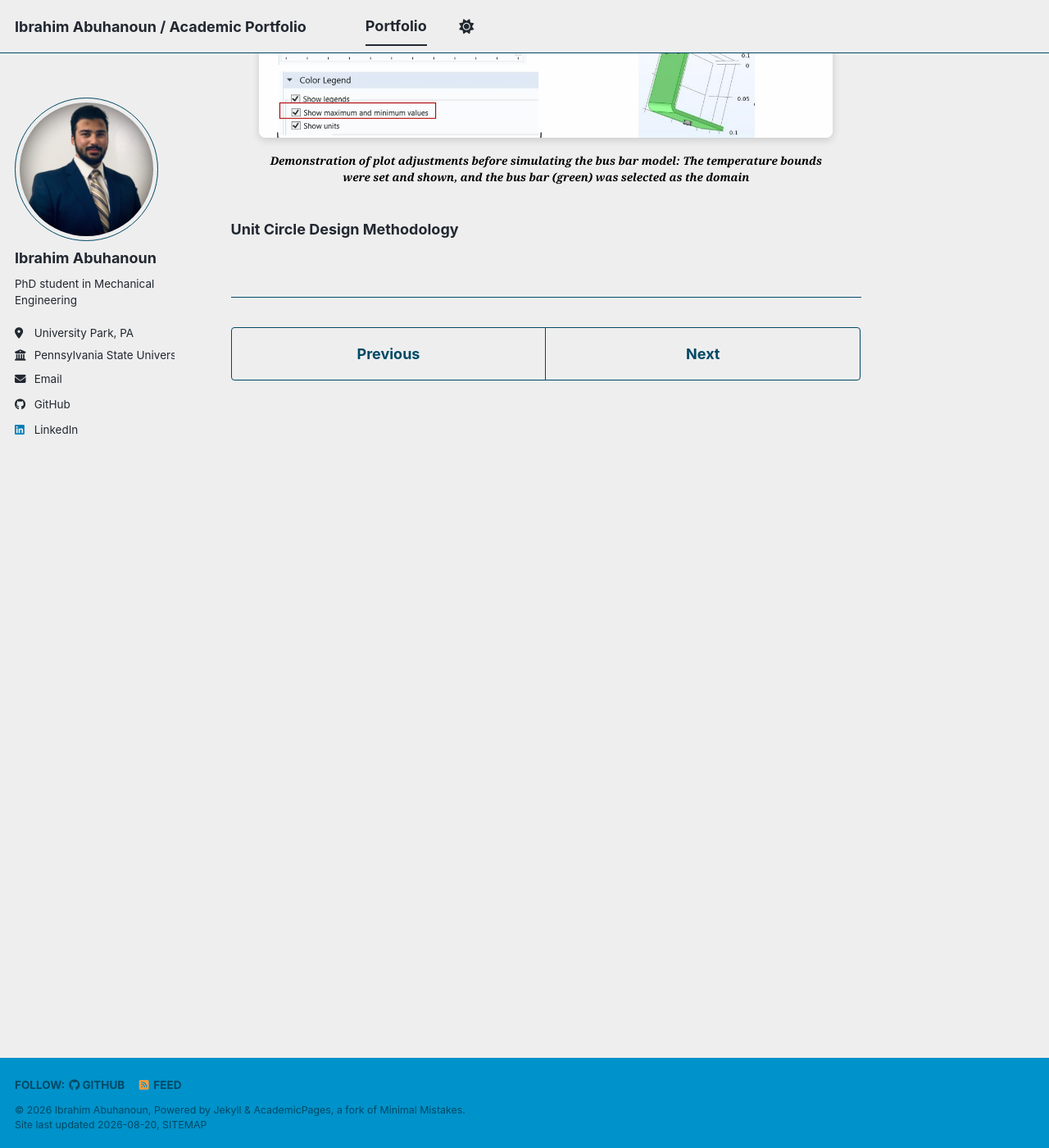
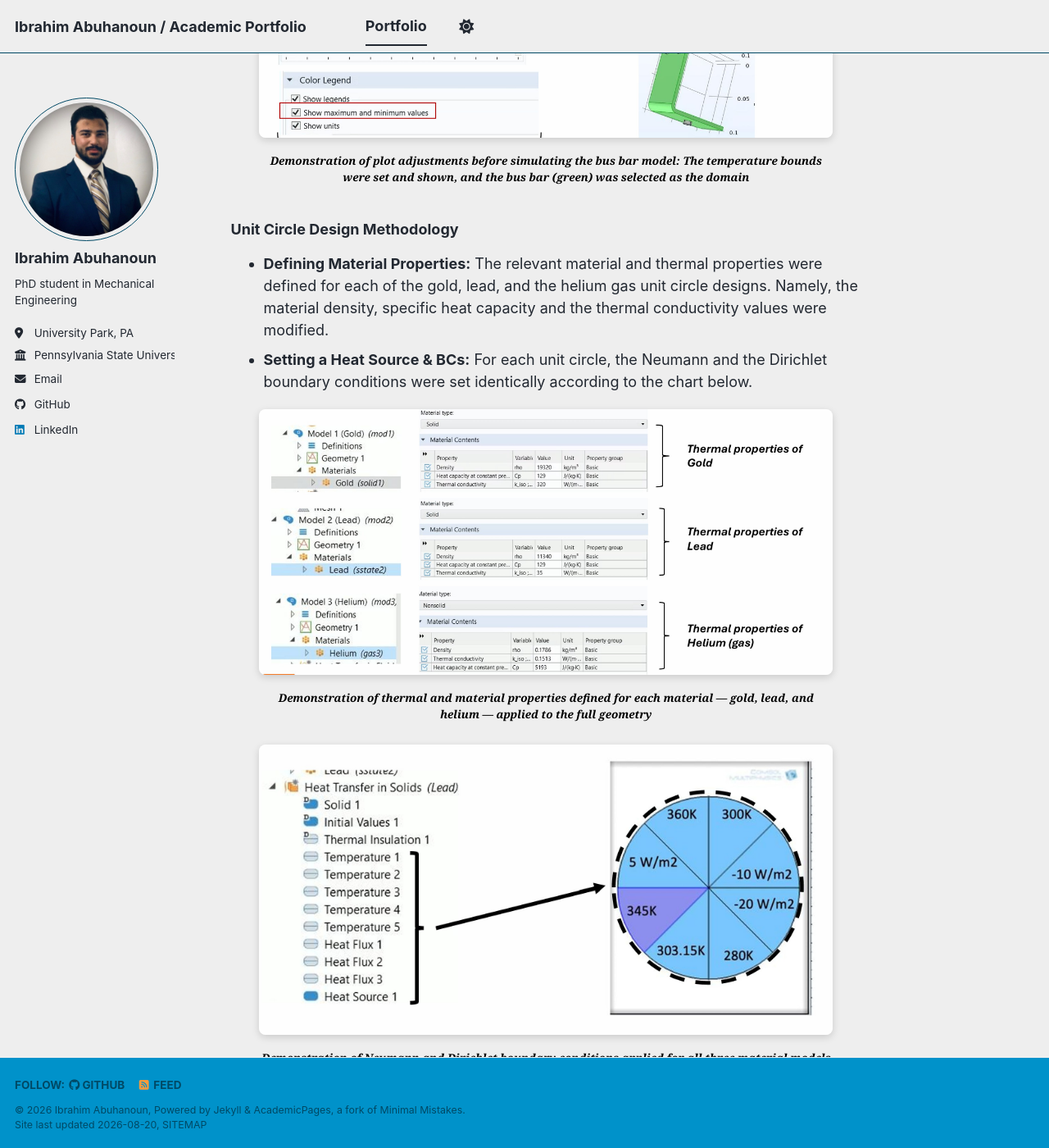
Before and after one commit to IbrahimAbuhanoun/IbrahimAbuhanoun.github.io, a Jekyll site: the page built from _portfolio/portfolio-4.md, in a window 1280 px wide and 1400 px high, scrolled down 1420 px. Shown: the whole window at 82% size. Built offline with Jekyll 4.4.1, drawn with Linux system fonts in a browser that asks for light colours; a style sheet for code colours, icons or effects is not loaded.

Commit message:
Update portfolio-4.md

```diff
--- a/_portfolio/portfolio-4.md
+++ b/_portfolio/portfolio-4.md
@@ -48,3 +48,39 @@ The objective of this study was to investigate the effect of material selection
 </div>
 
 ### Unit Circle Design Methodology
+- **Defining Material Properties:** The relevant material and thermal properties were defined for each of the gold, lead, and the helium gas unit circle designs. Namely, the material density, specific heat capacity and the thermal conductivity values were modified.
+- **Setting a Heat Source & BCs:** For each unit circle, the Neumann and the Dirichlet boundary conditions were set identically according to the chart below.
+
+<div class="research-figure-grid" style="grid-template-columns: 1fr; margin-top:20px;">
+  <figure class="research-figure" style="max-width:700px; margin:0 auto; width:100%;">
+    <img
+      src="/images/COMSOL/Def_Mats.jpg"
+      alt="Material definitions for gold, lead, and helium models"
+      style="width:100%;
+             height:auto;
+             display:block;
+             border-radius:8px;
+             box-shadow:0 3px 10px rgba(0,0,0,0.15);"
+    >
+    <figcaption class="research-caption" style="text-align:center; width:100%; color:#000; font-weight:bold; font-style:italic;">
+      Demonstration of thermal and material properties defined for each material — gold, lead, and helium — applied to the full geometry
+    </figcaption>
+  </figure>
+</div>
+
+<div class="research-figure-grid" style="grid-template-columns: 1fr; margin-top:20px;">
+  <figure class="research-figure" style="max-width:700px; margin:0 auto; width:100%;">
+    <img
+      src="/images/COMSOL/Heat_Src_BC.jpg"
+      alt="Heat source and boundary conditions applied to the unit circle"
+      style="width:100%;
+             height:auto;
+             display:block;
+             border-radius:8px;
+             box-shadow:0 3px 10px rgba(0,0,0,0.15);"
+    >
+    <figcaption class="research-caption" style="text-align:center; width:100%; color:#000; font-weight:bold; font-style:italic;">
+      Demonstration of Neumann and Dirichlet boundary conditions applied for all three material models
+    </figcaption>
+  </figure>
+</div>
```
